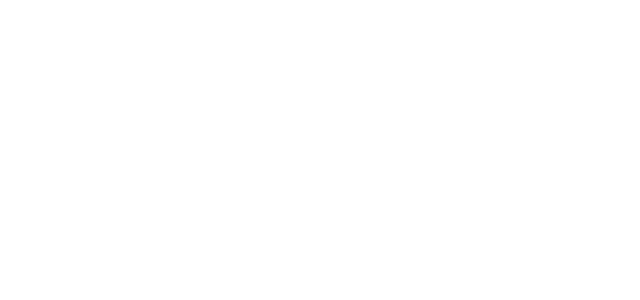
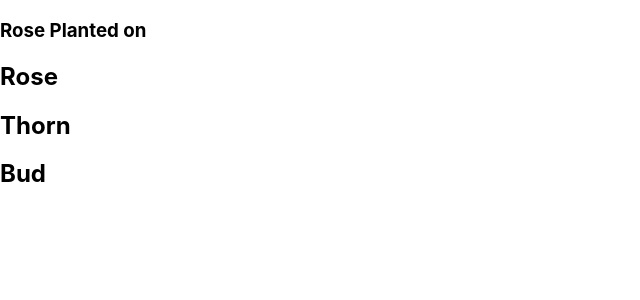
Before and after one commit to knivesschau/Mood_Garden, a React (Create React App) app: page / in a window 1280 px wide. Shown: the top 300 px of the page, without its empty margins (0-640 px from the left). Built offline with nearby package versions, Linux system fonts and the light colour scheme.

Commit message:
trying to display mock data

```diff
--- a/src/App.js
+++ b/src/App.js
@@ -1,16 +1,17 @@
 import React, {Component} from 'react';
-import {Route, Link} from 'react-router-dom';
-import LandingPage from './Components/LandingPage/LandingPage';
-import LoginForm from './Components/LoginForm/LoginForm';
-import RegistrationForm from './Components/RegistrationForm/RegistrationForm';
-import PlantRoseForm from './Components/PlantRoseForm/PlantRoseForm';
+// import {Route, Link} from 'react-router-dom';
+// import LandingPage from './Components/LandingPage/LandingPage';
+// import LoginForm from './Components/LoginForm/LoginForm';
+// import RegistrationForm from './Components/RegistrationForm/RegistrationForm';
+// import PlantRoseForm from './Components/PlantRoseForm/PlantRoseForm';
+import ViewGarden from './Components/ViewGarden/ViewGarden';
 
 class App extends Component {
   render() {
 
     return (
       <main className='App'>
-
+          <ViewGarden/>
 
       </main>
     );
--- a/src/Components/ViewGarden/ViewGarden.js
+++ b/src/Components/ViewGarden/ViewGarden.js
@@ -0,0 +1,22 @@
+import React, {Component} from 'react';
+import ViewRose from '../ViewRose/ViewRose';
+import './ViewGarden.css';
+
+export default class ViewGarden extends Component {
+    static defaultProps = {
+        entries: {
+            journalEntries: [],
+        }
+    }
+
+    render() {
+        const {entries} = this.props;
+
+        return (
+            <section className="ViewGarden">
+                <ViewRose journal={entries}/>
+
+            </section>
+        )
+    }
+}
--- a/src/Components/ViewRose/ViewRose.js
+++ b/src/Components/ViewRose/ViewRose.js
@@ -0,0 +1,19 @@
+import React from 'react';
+import './ViewRose.css';
+
+export default function ViewRose(props) {
+    return (
+        <div className="ViewRose">
+            <h3>{props.color} Rose Planted on {props.date}</h3>
+
+            <h2>Rose</h2>
+            <p>{props.rose}</p>
+
+            <h2>Thorn</h2>
+            <p>{props.thorn}</p>
+
+            <h2>Bud</h2>
+            <p>{props.bud}</p>
+        </div>
+    );
+}
--- a/src/dummy-store.js
+++ b/src/dummy-store.js
@@ -1,4 +1,5 @@
-const journalEntries = [
+export default {
+        journalEntries: [
         {
             "id": "77308808-5511-4e14-9e08-919f1fe9f904",
             "date": "2020-04-10T23:00:00.000Z",
@@ -48,5 +49,4 @@
             "color": "Black",
         },
     ]
-
-export default journalEntries;
+}
--- a/src/index.js
+++ b/src/index.js
@@ -2,10 +2,11 @@
 import ReactDOM from 'react-dom';
 import {BrowserRouter} from 'react-router-dom'
 import App from './App';
+import journalEntries from './dummy-store';
 import './index.css';
 
 ReactDOM.render(
     <BrowserRouter>
-        <App />
+        <App entries={journalEntries} />
     </BrowserRouter>,
     document.getElementById('root'));
```
Lines whose indentation alone changed are shown as unchanged.
